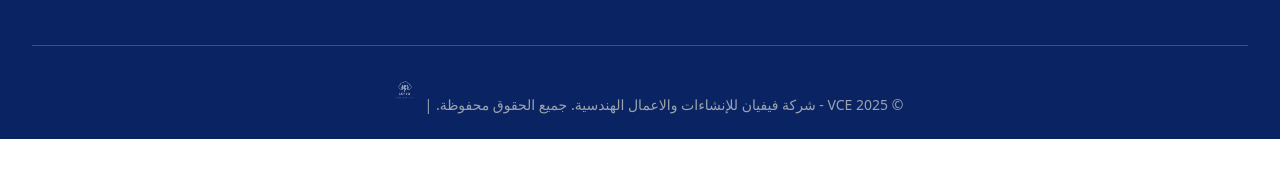
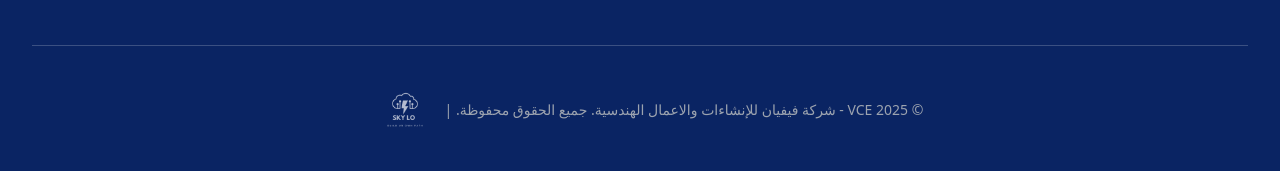
Before and after one commit to hamikax/vce, a React (Vite) app: page / in a window 1280 px wide. Shown: the part 5061-5232 px from the top of the page. Before the commit the page ends 5200 px from the top, so only its background shows below. Built offline with nearby package versions, Linux system fonts and the light colour scheme; no server answers; the database is empty.

Commit message:
Fix footer copyright
Update footer copyright text and styling.

```diff
--- a/src/components/layout/Footer.tsx
+++ b/src/components/layout/Footer.tsx
@@ -80,15 +80,13 @@ const Footer = () => {
 
         {/* Copyright */}
         <div className="pt-6 border-t border-white/20 text-center text-gray-400 text-sm">
-          <p>
+          <p className="flex items-center justify-center">
             {t('footer.copyright').replace('{year}', currentYear.toString())} |
-            <span className="inline-flex items-center ml-1">
-              <img
-                src="/lovable-uploads/9e898001-d747-4518-9ab7-ad4ed3b8d03c.png"
-                alt="SKY LO"
-                className="h-10 ml-1 brightness-0 invert opacity-60 hover:opacity-100 transition-opacity"
-              />
-            </span>
+            <img
+              src="/lovable-uploads/9e898001-d747-4518-9ab7-ad4ed3b8d03c.png"
+              alt="SKY LO"
+              className="h-20 ml-2 brightness-0 invert opacity-70 hover:opacity-100 transition-opacity"
+            />
           </p>
         </div>
       </div>
```
